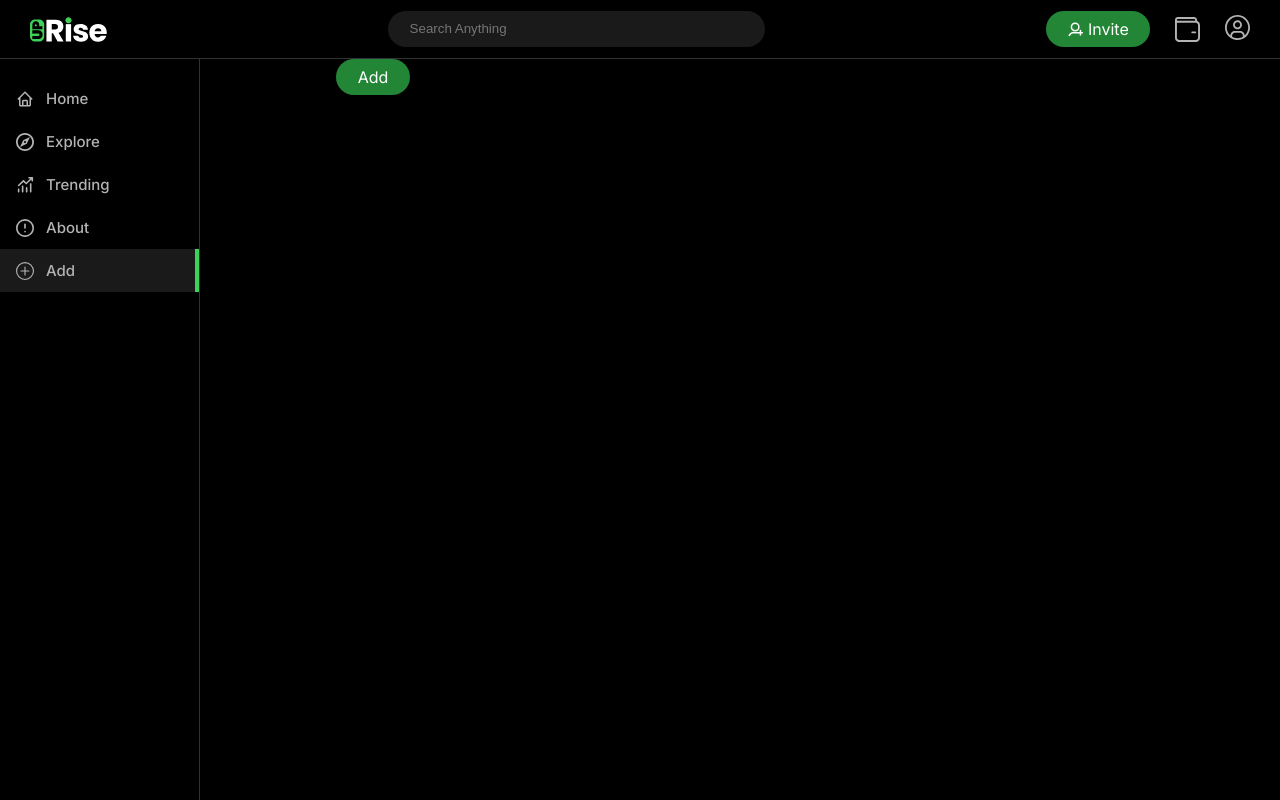
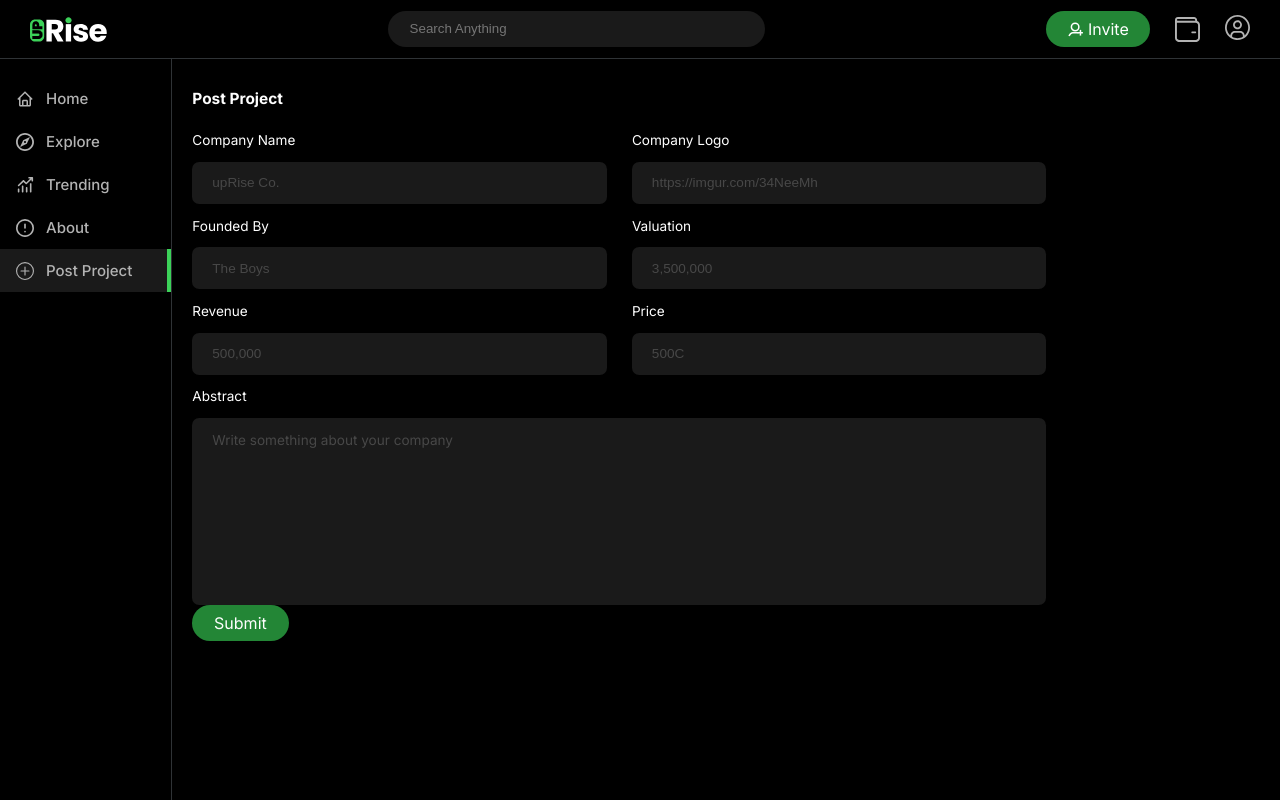
Before and after one commit to codeonec/theproject, a Next.js app: page /add in a window 1280 px wide. Built offline with nearby package versions, Linux system fonts and the light colour scheme; what @3rdweb/hooks would draw is missing.

Commit message:
Added Forms to submit project

```diff
--- a/components/Button.js
+++ b/components/Button.js
@@ -11,7 +11,7 @@ function Button({ specs,onClick }) {
           }
         `}
       </style>
-      <button className={`${styles.btn} btn`} onClick={onClick}>
+      <button className={`${styles.btn} btn`} onClick={onClick} type={specs.type}>
         {specs.icon && specs.icon}
         <p className={`${styles.btn_text} btn_text`}>{specs.text}</p>
       </button>
--- a/components/SideBar/index.js
+++ b/components/SideBar/index.js
@@ -31,10 +31,11 @@ const SideBar = () => {
                 </Link>
                 <Link href="/add">
                     <a className={router.pathname == "/add" ? `${styles.link} ${styles.active}` : `${styles.link}`}>
-                        <Image src="/Icons/add.svg" height="18" width="18" /><div className={styles.text}>&nbsp;&nbsp;&nbsp;Add</div>
+                        <Image src="/Icons/add.svg" height="18" width="18" /><div className={styles.text}>&nbsp;&nbsp;&nbsp;Post Project</div>
                     </a>
                 </Link>
             </div>
+
         </div>
     )
 }
--- a/pages/add.jsx
+++ b/pages/add.jsx
@@ -2,36 +2,115 @@ import { UseData } from "../context/dataContext";
 import styles from "../styles/add.module.css";
 import Button from "../components/Button";
 
-export default function Add()
-{
-  const {addProject} = UseData()
+export default function Add() {
+  const { addProject } = UseData();
 
   const handleSubmit = (e) => {
+    e.preventDefault();
     addProject({
       dollar: "₹",
-            image: "/pngs/icon.png",
-            revenue: "6 Mn",
-            price: "982.05",
-            valuation: "28 Bn",
-            founded: "Founded in 2010 by Mr Keval.",
+      image: e.target[1].value,
+      revenue: e.target[4].value,
+      price: e.target[5].value,
+      valuation: e.target[3].value,
+      founded: `Founded in 2010 by Mr ${e.target[2].value}.`,
       likeCount: "69K",
       percent: 9.12,
-            name: "Notion",
-            description: "The PEER fund thesis: a crypto-focused venture fund will outperform traditional venture capital over the next 10 years. We are investing in pre-seed, seed, series A with follow-on and focused on equity and token.",
-            moreInfo: "https://www.notion.so"
-        })
-    }
+      name: e.target[0].value,
+      description: e.target[6].value,
+      moreInfo: "https://www.notion.so",
+    });
+    console.log(e.target);
+  };
 
-    return(
-        <div >
+  return (
+    <div className={styles.container}>
       <div className={styles.uprise}>
-                <Button onClick={() => {handleSubmit()}}
-              specs={{
-                text: "Add",
-                height: 2.5,
+        <h1 style={{ fontSize: "1.0625rem" }}>Post Project</h1>
+        <form
+          onSubmit={(e) => {
+            handleSubmit(e);
           }}
+        >
+          <div className={styles.group}>
+            <div className={styles.formElement}>
+              <label htmlFor="companyName">Company Name</label>
+
+              <input
+                type="text"
+                name="companyName"
+                placeholder="upRise Co."
+                required
+              />
+            </div>
+            <div className={styles.formElement}>
+              <label htmlFor="companyLogo">Company Logo</label>
+
+              <input
+                type="text"
+                name="companyLogo"
+                placeholder="https://imgur.com/34NeeMh"
+                required
               />
             </div>
           </div>
-    )
+          <div className={styles.group}>
+            <div className={styles.formElement}>
+              <label htmlFor="foundedBy">Founded By</label>
+              <input
+                type="text"
+                name="foundedBy"
+                placeholder="The Boys"
+                required
+              />
+            </div>
+            <div className={styles.formElement}>
+              <label htmlFor="valuation">Valuation</label>
+              <input
+                type="text"
+                name="valuation"
+                placeholder="3,500,000"
+                required
+              />
+            </div>
+          </div>
+          <div className={styles.group}>
+            <div className={styles.formElement}>
+              <label htmlFor="revenue">Revenue</label>
+              <input
+                type="text"
+                name="revenue"
+                placeholder="500,000"
+                required
+              />
+            </div>
+            <div className={styles.formElement}>
+              <label htmlFor="price">Price</label>
+              <input type="text" name="price" placeholder="500C" required />
+            </div>
+          </div>
+          <div className={styles.formElement}>
+            <label htmlFor="abstract">Abstract</label>
+            <textarea
+              name=""
+              id=""
+              cols="30"
+              rows="10"
+              placeholder="Write something about your company"
+            ></textarea>
+          </div>
+
+          <Button
+            className={styles.submit}
+            specs={{
+              text: "Submit",
+              height: 2.5,
+              type: "submit",
+            }}
+          />
+          {/* <input type="submit" value="submit" /> */}
+        </form>
+      </div>
+    </div>
+  );
 }
--- a/styles/add.module.css
+++ b/styles/add.module.css
@@ -1,16 +1,63 @@
 .container {
-    border-right: 1px solid var(--border);
+    width: 100%;
+    padding: 20px;
+    overflow-y: scroll;
   }
-
-.uprise {
-  margin: 0 9.375rem;
-  max-width: 1000px;
+.uprise{
+  width: 80%;
 }
 
+.formElement{
+  display: flex;
+  flex-direction: column;
+  font-size: 0.9375rem;
+  width: 100%;
+
+}
+
+.formElement label {
+  margin: 0.9375rem 0;
+  text-align: start;
+
+}
+.formElement input {
+  color: var(--text-secondary);
+  padding: 0.9375rem 1.375rem;
+  border-radius: 0.5rem;
+  width: 100%;
+  font-size: 0.9375rem;
+  border: none;
+  outline: none;
+  background-color: var(--bg-secondary);
+}
+.formElement input::placeholder {
+  color: #ffffff33;
+}
+.formElement textarea {
+  color: var(--text-secondary);
+  padding: 0.9375rem 1.375rem;
+  border-radius: 0.5rem;
+  font-size: 0.9375rem;
+  font-family: "Inter", -apple-system, BlinkMacSystemFont, Segoe UI, Roboto, Oxygen, Ubuntu, Cantarell, Fira Sans, Droid Sans, Helvetica Neue, sans-serif;
+  /* width: ; */
+  border: none;
+  outline: none;
+  background-color: var(--bg-secondary);
+  resize: none;
+}
+.formElement textarea::placeholder{
+  color: #ffffff33;
+}
+.group{
+  display: flex;
+  gap: 25px;
+}
+.submit{
+  margin-top:30px;
+}
 .title{
   font-size: 2.638rem;
 }
-
 .span{
   color: var(--green-text);
 }
```
Also changed, not shown: styles/SideBar.module.css (line endings or trailing spaces). Lines whose indentation alone changed are shown as unchanged.
